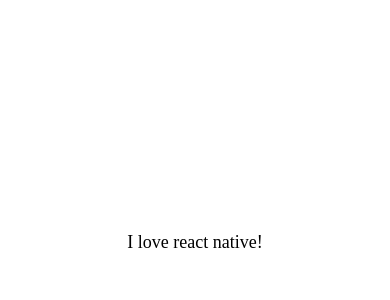
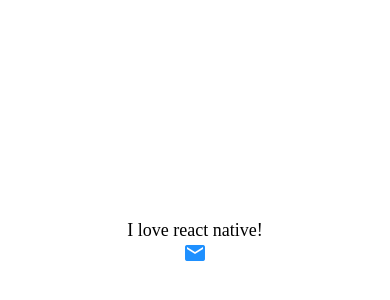
Before and after one commit to Oluwafemijohn1/DoneWithThis, a React Native app: screen / in a window 390 px wide. Shown: the part 180-480 px from the top of the page. Built offline with nearby package versions, Linux system fonts and the light colour scheme.

Commit message:
learnt icon

```diff
--- a/App.js
+++ b/App.js
@@ -2,6 +2,7 @@
 import React from "react";
 import { SafeAreaView, SafeAreaProvider } from "react-native-safe-area-context";
 import { StyleSheet, Text, Image, ImageBackground, View } from "react-native";
+
 import WelcomeScreen from "./app/screens/WelcomeScreen";
 import ViewImageScreen from "./app/screens/ViewImageScreen";
 import Borders from "./components/Borders";
@@ -9,11 +10,11 @@
 import PaddingsAndMargins from "./components/PaddingsAndMargins";
 import StylingText from "./components/StylingText";
 import EncapsulatingStyles from "./components/EncapsulatingStyles";
-
+import Icon from "./components/Icon";
 
 export default function App() {
   return (
-    <EncapsulatingStyles />
+    <Icon />
   );
 }
 
--- a/components/EncapsulatingStyles.js
+++ b/components/EncapsulatingStyles.js
@@ -20,7 +20,4 @@
         justifyContent: "center",
         alignItems: "center",
       },
-      text: {
-
-      },
 })
--- /dev/null
+++ b/components/Icon.js
@@ -0,0 +1,24 @@
+import React from 'react'
+import { View, StyleSheet } from 'react-native'
+import { MaterialCommunityIcons } from '@expo/vector-icons';
+
+import AppText from './style_encapsulation/AppText'
+
+export default function Icon() {
+    return (
+         <View style={styles.container}>
+        <AppText style={styles.text}>
+          I love react native!
+        </AppText>
+        <MaterialCommunityIcons name="email" size={24} color="dodgerblue" />
+      </View>
+    )
+}
+
+const styles = StyleSheet.create({
+    container: {
+        flex: 1,
+        justifyContent: "center",
+        alignItems: "center",
+      },
+})
```
